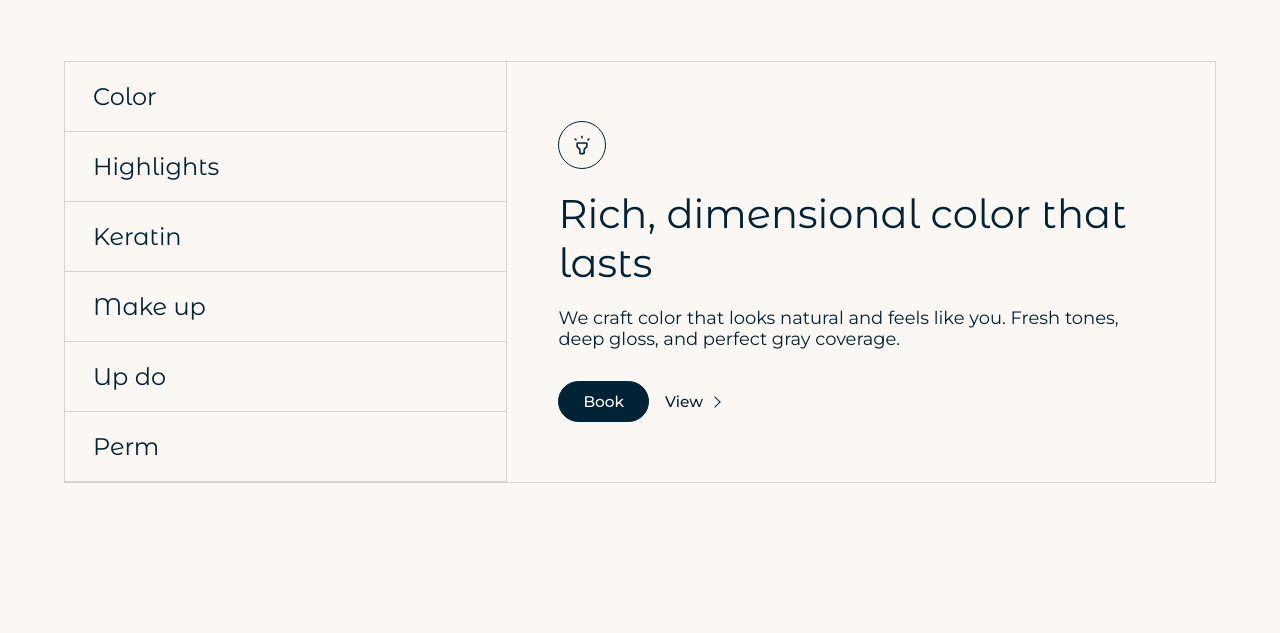
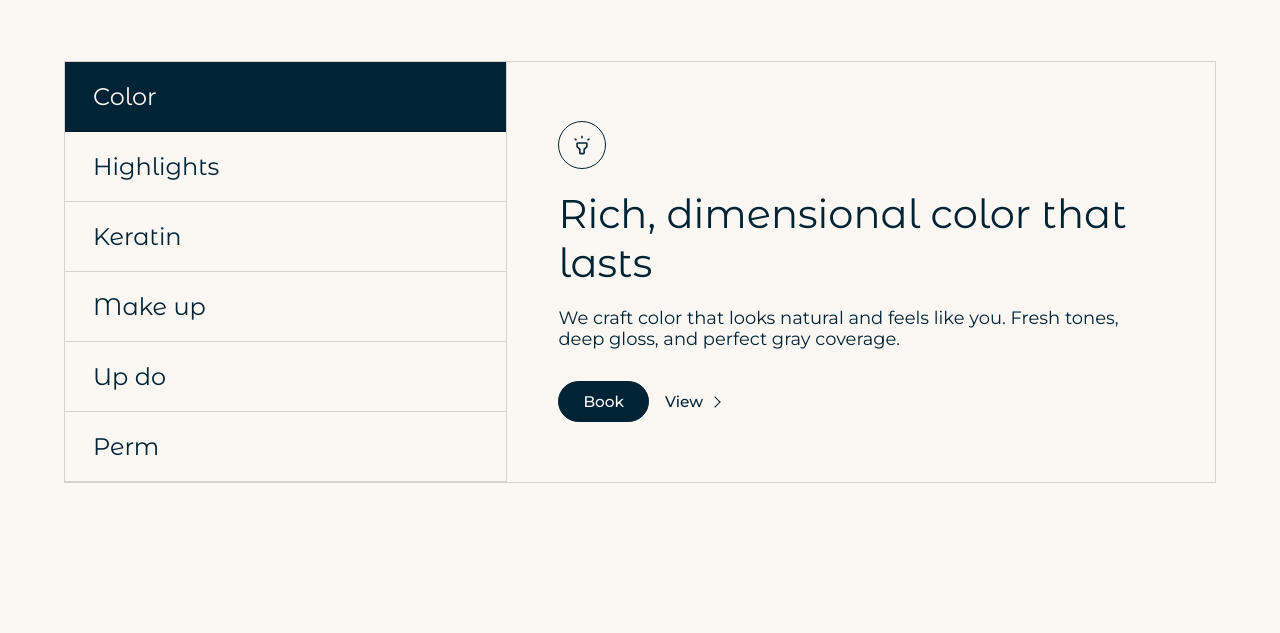
Before and after one commit to amirboushehri/siamak-hair-design, a plain HTML site: page index.html in a window 1280 px wide. Shown: the part 1143-1776 px from the top of the page. Drawn offline with Linux system fonts and the light colour scheme.

Commit message:
Highlight active service tab

```diff
--- a/css/styles.css
+++ b/css/styles.css
@@ -235,7 +235,7 @@ h1, h2, h3, h4 { font-family: 'Montserrat Alternates', sans-serif; font-weight:
   background: var(--surface); color: var(--accent);
 }
 .approach-tab:last-child { flex: 1; }
-.approach-tab.active { background: var(--panel); }
+.approach-tab.active { background: var(--accent); color: var(--surface); }
 .approach-panel { padding: clamp(2rem,4vw,4rem); display: flex; flex-direction: column; justify-content: center; }
 .approach-panel h3 { font-size: clamp(2rem,4vw,2.5rem); margin-bottom: 20px; }
 .approach-panel p { font-size: clamp(1rem,1.4vw,1.125rem); }
```
